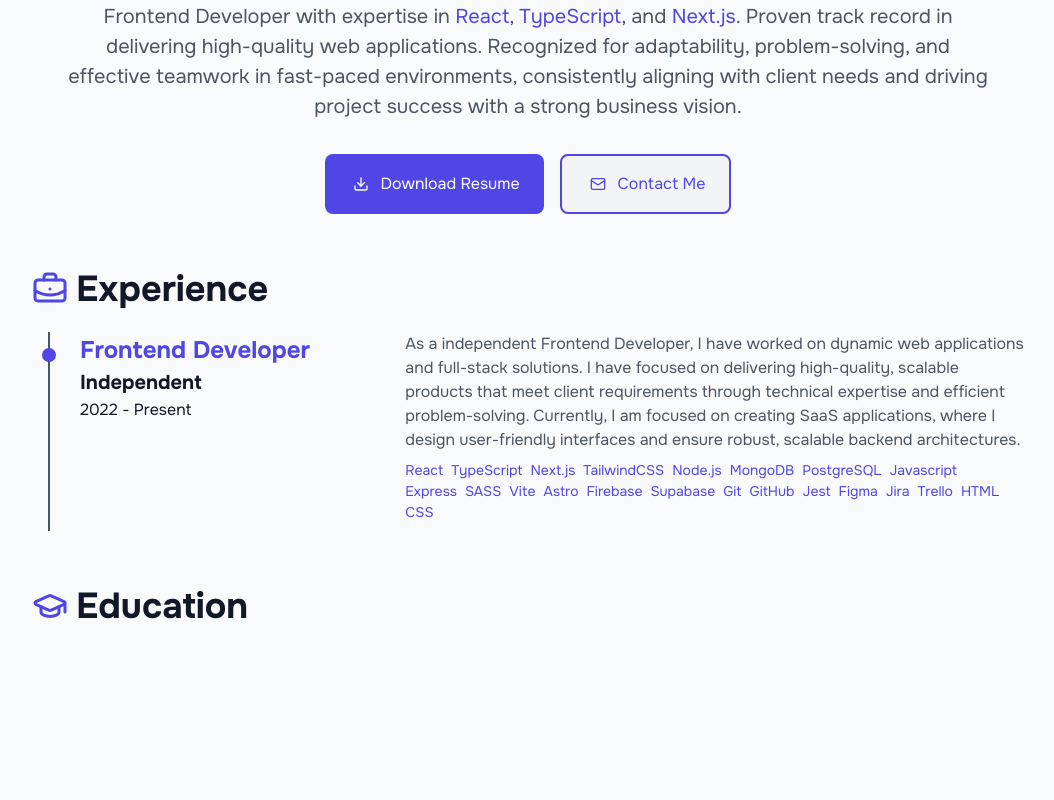
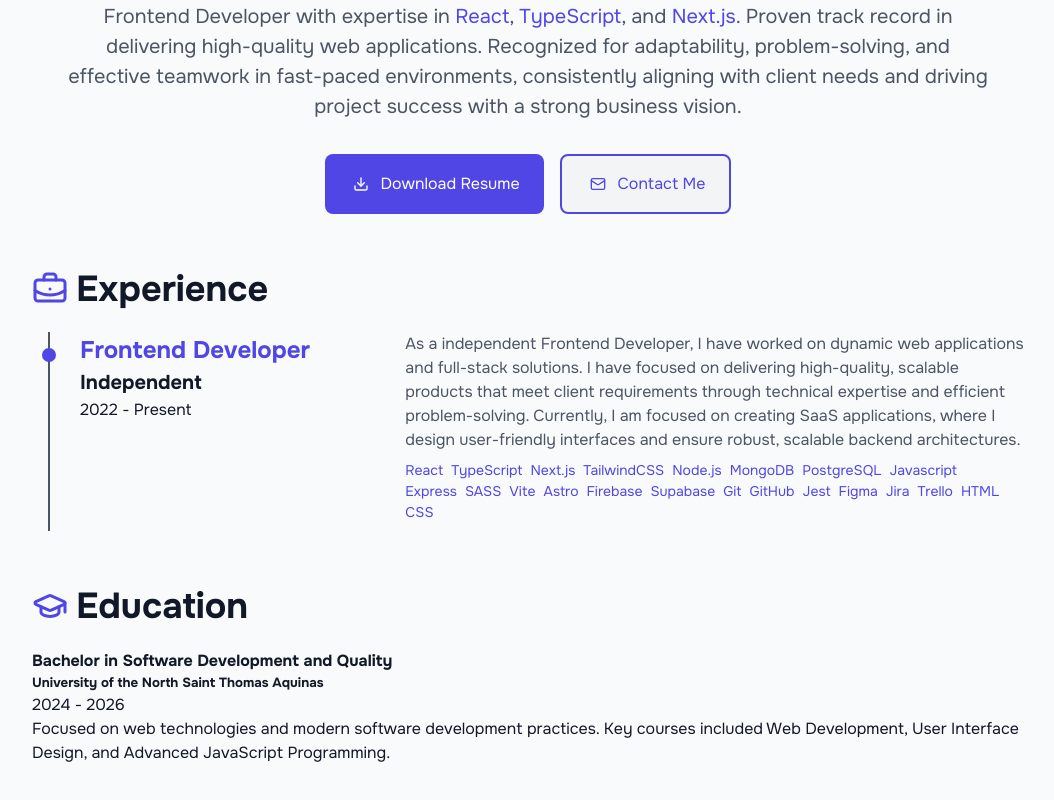
Before and after one commit to Orbitado/portfolio, a Next.js app: page / in a window 1280 px wide. Shown: the part 218-1018 px from the top of the page, without its empty margins (112-1166 px from the left). Built offline with nearby package versions, Linux system fonts and the light colour scheme.

Commit message:
layouting/education: added the html tags to init the page of educatino

```diff
--- a/src/app/(pages)/Education.tsx
+++ b/src/app/(pages)/Education.tsx
@@ -8,6 +8,24 @@ function Education() {
         <GraduationCap className="section__icon" aria-hidden="true" />
         Education
       </h3>
+      <article className="section__content">
+        <ul className="education__list">
+          <li className="education__item">
+            <h4 className="education__course">
+              Bachelor in Software Development and Quality
+            </h4>
+            <h5 className="education__institution">
+              University of the North Saint Thomas Aquinas
+            </h5>
+            <time className="education__date">2024 - 2026</time>
+            <p className="education__description">
+              Focused on web technologies and modern software development
+              practices. Key courses included Web Development, User Interface
+              Design, and Advanced JavaScript Programming.
+            </p>
+          </li>
+        </ul>
+      </article>
     </section>
   );
 }
```
